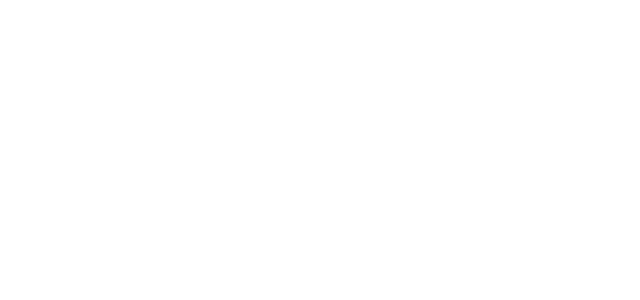
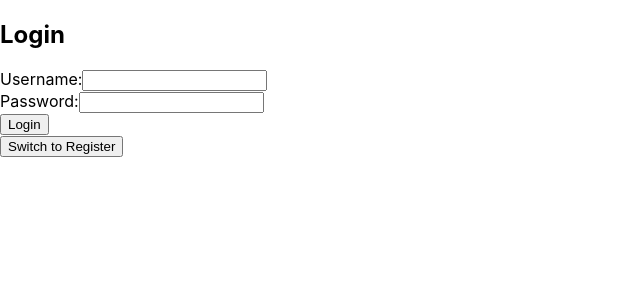
Before and after one commit to DanielWerner07/Task-Management-App, a React (Create React App) app: page / in a window 1280 px wide. Before the commit this address had no page. Shown: the top 300 px of the page, without its empty margins (0-640 px from the left). Built offline with nearby package versions, Linux system fonts and the light colour scheme.

Commit message:
Update App.js

```diff
--- a/src/App.js
+++ b/src/App.js
@@ -1,7 +1,7 @@
 import React from 'react';
 import { BrowserRouter as Router, Route, Routes } from 'react-router-dom';
 import Home from './Home';
-import Login from './Login';
+import AuthForm from './AuthForm';
 import Register from './Register';
 import CreateTask from './CreateTask';
 import withAuth from './withAuth';
@@ -10,7 +10,7 @@
   return (
     <Router>
       <Routes>
-        <Route path="/login" element={<Login />} />
+        <Route path="/" element={<AuthForm />} />
         <Route path="/register" element={<Register />} />
         <Route path="/home" element={withAuth(Home)} />
         <Route path="/create-task" element={withAuth(CreateTask)} />
```
